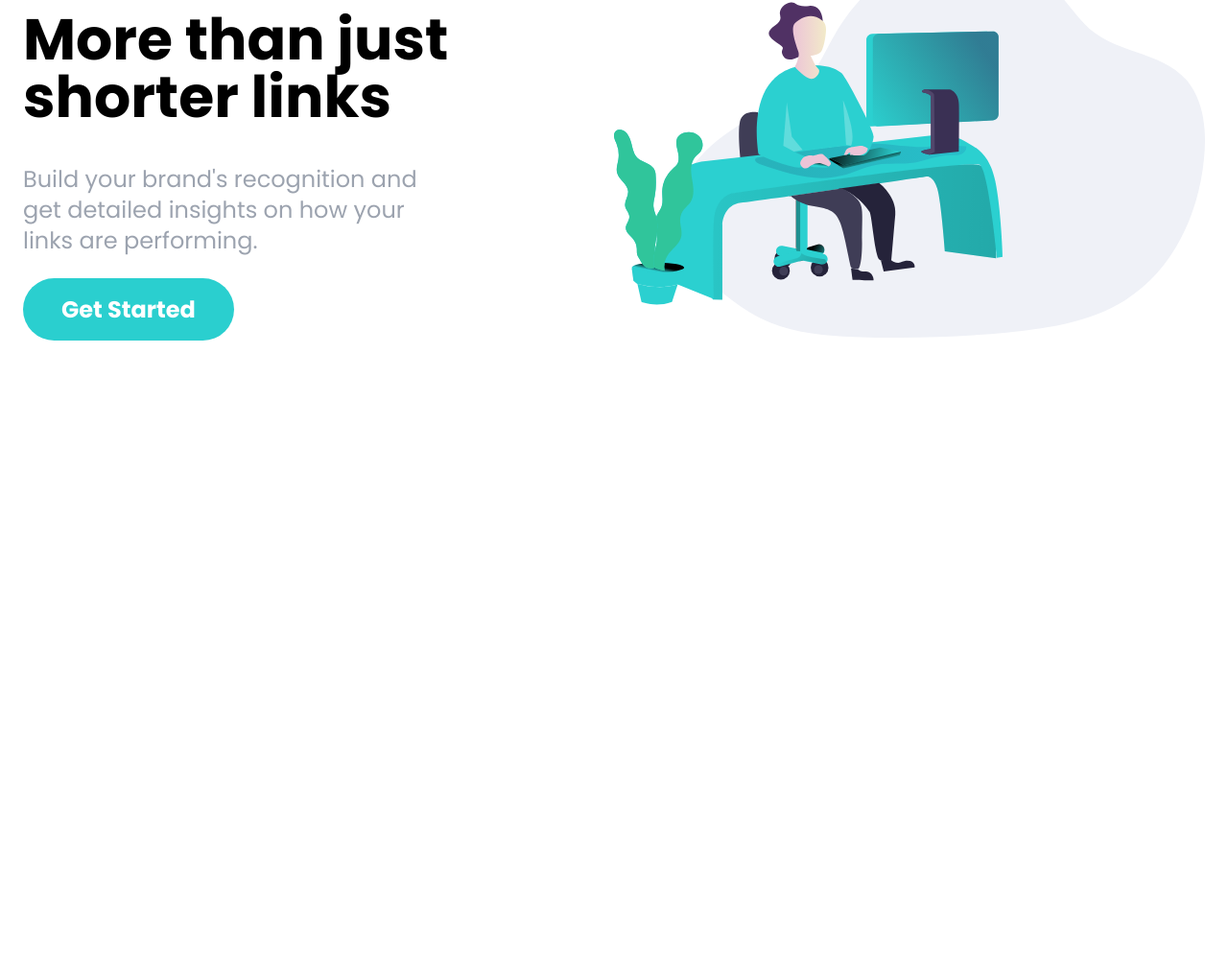
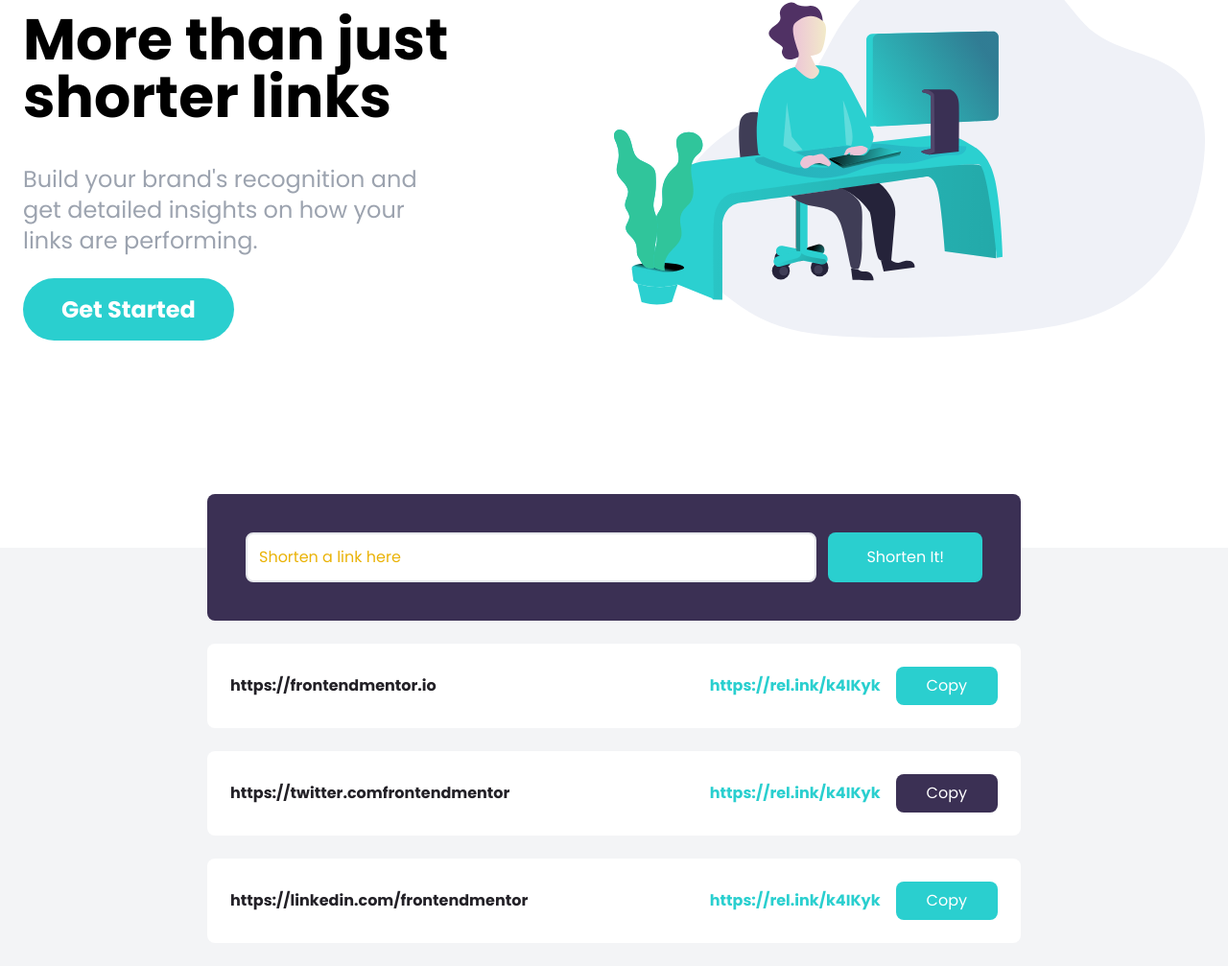
Before and after one commit to Jscorz/Tailwind-Landing-Page-Three, a website: page index.html in a window 1280 px wide. Shown: the part 173-1180 px from the top of the page at 96% size. Before the commit the page ends 800 px from the top, so only its background shows below. Drawn offline with Linux system fonts and the light colour scheme.

Commit message:
finished markup and styling of shorten form and links

```diff
--- a/index.html
+++ b/index.html
@@ -94,5 +94,101 @@
 				</div>
 			</div>
 		</section>
+
+		<!-- Shorten Section -->
+		<section id="shorten" class="relative bg-gray-100">
+			<!-- Shorten Container  -->
+			<div class="max-w-4xl mx-auto p-6 space-y-6">
+				<!-- Form -->
+				<form
+					id="link-form"
+					class="relative flex flex-col w-full p-10 -mt-20 space-y-4 bg-darkViolet rounded-lg md:flex-row md:space-y-0 md:space-x-3"
+				>
+					<input
+						type="text"
+						class="flex-1 p-3 border-2 rounded-lg placeholder-yellow-500 focus:outline-none"
+						placeholder="Shorten a link here"
+						id="link-input"
+					/>
+					<button
+						class="px-10 py-3 text-white bg-cyan rounded-lg hover:bg-cyanLight focus:outline-none md:py-2"
+					>
+						Shorten It!
+					</button>
+				</form>
+
+				<!-- Link 1 -->
+				<div
+					class="flex flex-col items-center justify-between w-full p-6 bg-white rounded-lg md:flex-row"
+				>
+					<p
+						class="font-bold text-center text-veryDarkViolet md:text-left"
+					>
+						https://frontendmentor.io
+					</p>
+
+					<div
+						class="flex flex-col items-center justify-end flex-1 space-x-4 space-y-2 md:flex-row md:space-y-0"
+					>
+						<div class="font-bold text-cyan">
+							https://rel.ink/k4IKyk
+						</div>
+						<button
+							class="p-2 px-8 text-white bg-cyan rounded-lg hover:opacity-70 focus:outline-none"
+						>
+							Copy
+						</button>
+					</div>
+				</div>
+
+				<!-- Link 2 -->
+				<div
+					class="flex flex-col items-center justify-between w-full p-6 bg-white rounded-lg md:flex-row"
+				>
+					<p
+						class="font-bold text-center text-veryDarkViolet md:text-left"
+					>
+						https://twitter.comfrontendmentor
+					</p>
+
+					<div
+						class="flex flex-col items-center justify-end flex-1 space-x-4 space-y-2 md:flex-row md:space-y-0"
+					>
+						<div class="font-bold text-cyan">
+							https://rel.ink/k4IKyk
+						</div>
+						<button
+							class="p-2 px-8 text-white bg-darkViolet rounded-lg hover:opacity-70 focus:outline-none"
+						>
+							Copy
+						</button>
+					</div>
+				</div>
+
+				<!-- Link 3 -->
+				<div
+					class="flex flex-col items-center justify-between w-full p-6 bg-white rounded-lg md:flex-row"
+				>
+					<p
+						class="font-bold text-center text-veryDarkViolet md:text-left"
+					>
+						https://linkedin.com/frontendmentor
+					</p>
+
+					<div
+						class="flex flex-col items-center justify-end flex-1 space-x-4 space-y-2 md:flex-row md:space-y-0"
+					>
+						<div class="font-bold text-cyan">
+							https://rel.ink/k4IKyk
+						</div>
+						<button
+							class="p-2 px-8 text-white bg-cyan rounded-lg hover:opacity-70 focus:outline-none"
+						>
+							Copy
+						</button>
+					</div>
+				</div>
+			</div>
+		</section>
 	</body>
 </html>
```
Also changed, not shown: css/style.css.
